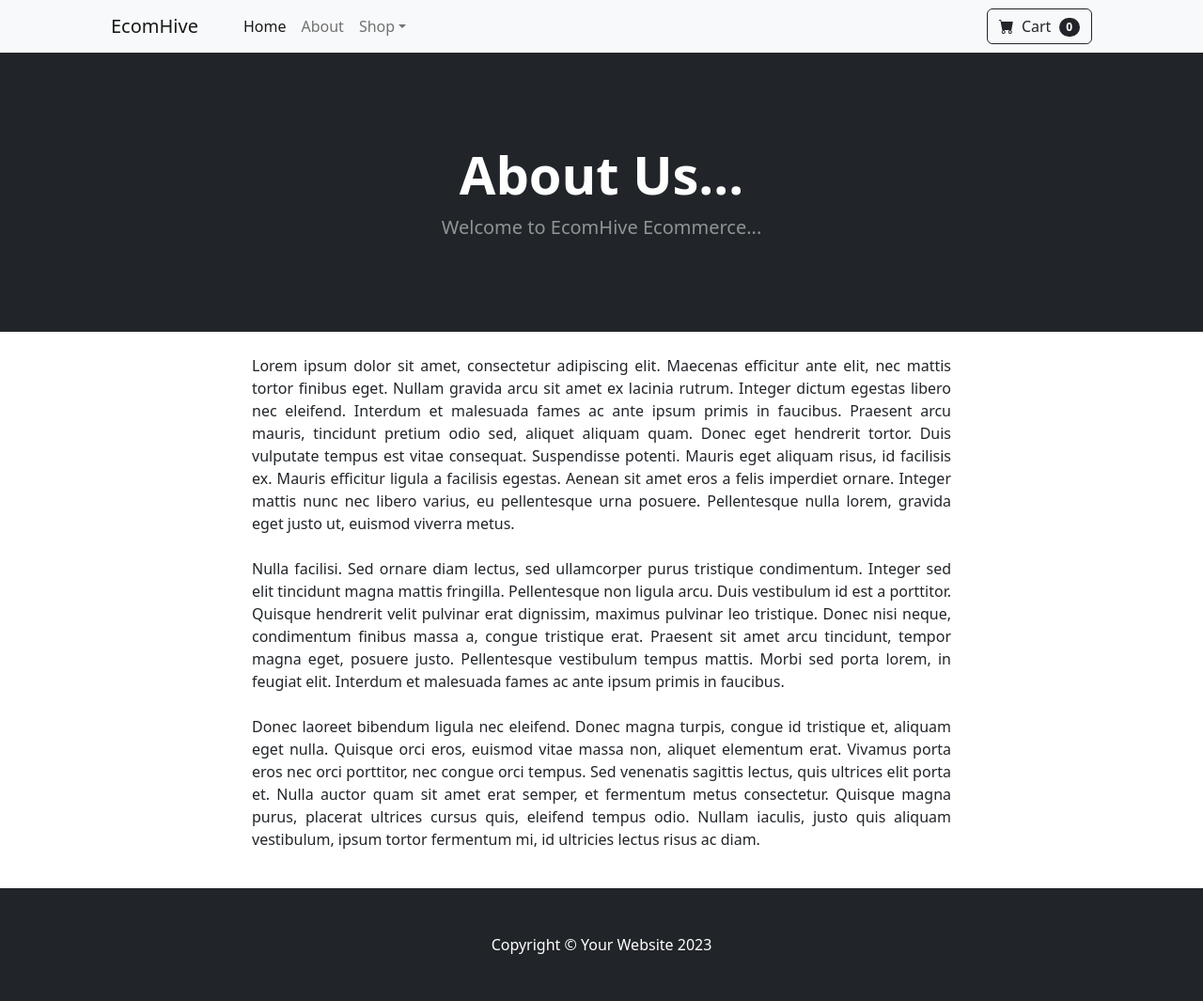
After one commit to ritikbhatt20/EcomHive, a Django app: page /about/ in a window 1280 px wide. The commit adds this page. Shown: the whole page at 94% size. Run offline with Django 4.2, Linux system fonts and the light colour scheme; some libraries are stand-ins or nearby versions.

Commit message:
🎯Added about template and view

```diff
--- /dev/null
+++ b/store/templates/about.html
@@ -0,0 +1,33 @@
+{% extends "base.html" %}
+
+{% block content %}
+
+<!-- Header-->
+<header class="bg-dark py-5">
+    <div class="container px-4 px-lg-5 my-5">
+        <div class="text-center text-white">
+            <h1 class="display-4 fw-bolder">About Us...</h1>
+            <p class="lead fw-normal text-white-50 mb-0">Welcome to EcomHive Ecommerce...</p>
+        </div>
+    </div>
+</header>
+
+<div class="container">
+    <div class="row">
+        <center>
+            <div class="col-8">
+                <p align="justify">
+                    <br/>
+                    Lorem ipsum dolor sit amet, consectetur adipiscing elit. Maecenas efficitur ante elit, nec mattis tortor finibus eget. Nullam gravida arcu sit amet ex lacinia rutrum. Integer dictum egestas libero nec eleifend. Interdum et malesuada fames ac ante ipsum primis in faucibus. Praesent arcu mauris, tincidunt pretium odio sed, aliquet aliquam quam. Donec eget hendrerit tortor. Duis vulputate tempus est vitae consequat. Suspendisse potenti. Mauris eget aliquam risus, id facilisis ex. Mauris efficitur ligula a facilisis egestas. Aenean sit amet eros a felis imperdiet ornare. Integer mattis nunc nec libero varius, eu pellentesque urna posuere. Pellentesque nulla lorem, gravida eget justo ut, euismod viverra metus.
+                </br></br>
+Nulla facilisi. Sed ornare diam lectus, sed ullamcorper purus tristique condimentum. Integer sed elit tincidunt magna mattis fringilla. Pellentesque non ligula arcu. Duis vestibulum id est a porttitor. Quisque hendrerit velit pulvinar erat dignissim, maximus pulvinar leo tristique. Donec nisi neque, condimentum finibus massa a, congue tristique erat. Praesent sit amet arcu tincidunt, tempor magna eget, posuere justo. Pellentesque vestibulum tempus mattis. Morbi sed porta lorem, in feugiat elit. Interdum et malesuada fames ac ante ipsum primis in faucibus.
+                </br></br>
+Donec laoreet bibendum ligula nec eleifend. Donec magna turpis, congue id tristique et, aliquam eget nulla. Quisque orci eros, euismod vitae massa non, aliquet elementum erat. Vivamus porta eros nec orci porttitor, nec congue orci tempus. Sed venenatis sagittis lectus, quis ultrices elit porta et. Nulla auctor quam sit amet erat semper, et fermentum metus consectetur. Quisque magna purus, placerat ultrices cursus quis, eleifend tempus odio. Nullam iaculis, justo quis aliquam vestibulum, ipsum tortor fermentum mi, id ultricies lectus risus ac diam.
+                <br/><br/>
+                </p>
+            </div>
+        </center>
+    </div>
+</div>
+
+{% endblock  %}
--- a/store/templates/navbar.html
+++ b/store/templates/navbar.html
@@ -1,12 +1,12 @@
 <!-- Navigation-->
 <nav class="navbar navbar-expand-lg navbar-light bg-light">
     <div class="container px-4 px-lg-5">
-        <a class="navbar-brand" href="#!">EcomHive</a>
+        <a class="navbar-brand" href="{% url "home" %}">EcomHive</a>
         <button class="navbar-toggler" type="button" data-bs-toggle="collapse" data-bs-target="#navbarSupportedContent" aria-controls="navbarSupportedContent" aria-expanded="false" aria-label="Toggle navigation"><span class="navbar-toggler-icon"></span></button>
         <div class="collapse navbar-collapse" id="navbarSupportedContent">
             <ul class="navbar-nav me-auto mb-2 mb-lg-0 ms-lg-4">
-                <li class="nav-item"><a class="nav-link active" aria-current="page" href="#!">Home</a></li>
-                <li class="nav-item"><a class="nav-link" href="#!">About</a></li>
+                <li class="nav-item"><a class="nav-link active" aria-current="page" href="{% url "home" %}">Home</a></li>
+                <li class="nav-item"><a class="nav-link" href="{% url "about" %}">About</a></li>
                 <li class="nav-item dropdown">
                     <a class="nav-link dropdown-toggle" id="navbarDropdown" href="#" role="button" data-bs-toggle="dropdown" aria-expanded="false">Shop</a>
                     <ul class="dropdown-menu" aria-labelledby="navbarDropdown">
--- a/store/urls.py
+++ b/store/urls.py
@@ -3,4 +3,5 @@ from . import views
 
 urlpatterns = [
     path('', views.home, name='home'),
+    path('about/', views.about, name='about'),
 ]
--- a/store/views.py
+++ b/store/views.py
@@ -6,3 +6,6 @@ from .models import Product
 def home(request):
     products = Product.objects.all()
     return render(request, 'home.html', {'products': products})
+
+def about(request):
+    return render(request, 'about.html', {})
```
Also changed, not shown: store/templates/base.html (line endings or trailing spaces).
